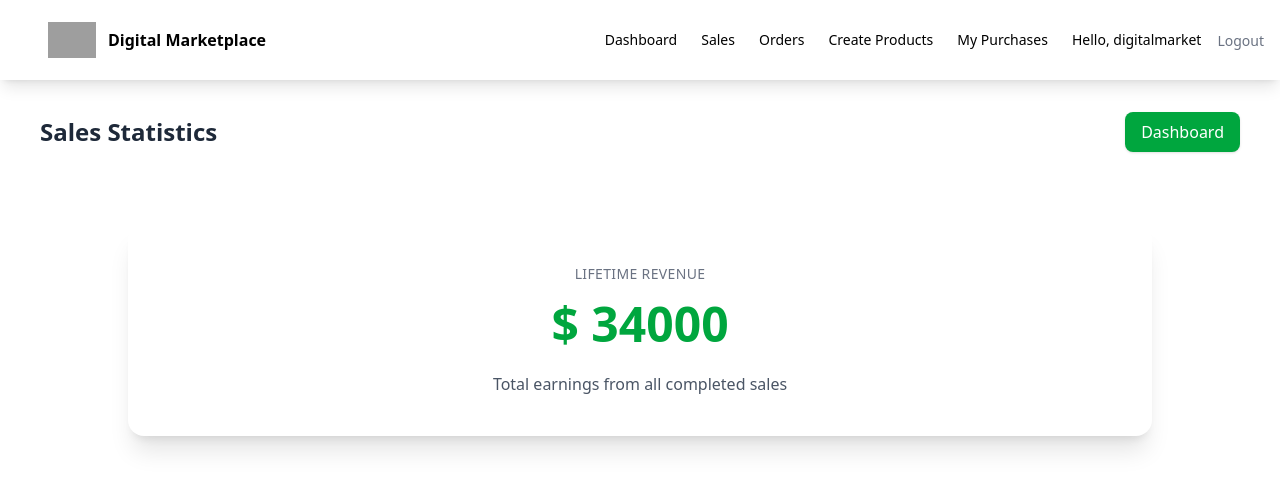
After one commit to Malayaranjan014/Digital-marketplace-django, a Django app: page /sales/ in a window 1280 px wide. The commit adds this page. Shown: the top 490 px of the page. Run offline with Django 5.2, Linux system fonts and the light colour scheme; a user stored in the database is signed in; data comes from the database, SQL or seed files in the repository; both versions use the stored data as it was after the commit; grey boxes are pictures that could not be loaded.

Commit message:
Add purchases page and calculate total earnings and orders

```diff
--- a/mysite/myapp/models.py
+++ b/mysite/myapp/models.py
@@ -7,6 +7,8 @@ class Product(models.Model):
     description = models.CharField(max_length=200)
     price = models.FloatField()
     file = models.FileField(upload_to='uploads')
+    total_sales_amount=models.IntegerField(default=0)
+    total_order=models.IntegerField(default=0)
 
     def __str__(self):
         return self.name
@@ -30,3 +32,7 @@ class OrderDetail(models.Model):
 
     created_on = models.DateTimeField(auto_now_add=True)
     updated_on = models.DateTimeField(auto_now=True)
+
+
+    def __str__(self):
+        return f"{self.customer_email} | {self.product}"
--- /dev/null
+++ b/mysite/myapp/templates/myapp/sales_dashboard.html
@@ -0,0 +1,37 @@
+{% extends "myapp/base.html" %}
+{% block body %}
+
+
+<div class="flex justify-between items-center px-10 py-8">
+    <h1 class="text-2xl font-bold text-gray-800">
+        Sales Statistics
+    </h1>
+
+    <a
+        href="{% url 'dashboard' %}"
+        class="bg-green-600 hover:bg-green-700 text-white px-4 py-2 rounded-lg shadow transition"
+    >
+        Dashboard
+    </a>
+</div>
+
+
+<div class="max-w-5xl mx-auto mt-10">
+    <div class="bg-white shadow-xl rounded-2xl p-10 text-center">
+
+    <p class="text-gray-500 text-sm uppercase tracking-wide">
+            Lifetime Revenue
+        </p>
+
+        <div class="mt-4 text-5xl font-extrabold text-green-600">
+            $ {{ total_sales.amount__sum }}
+        </div>
+
+            <p class="mt-6 text-gray-600">
+            Total earnings from all completed sales
+                </p>
+
+    </div>
+</div>
+
+{% endblock %}
--- a/mysite/myapp/urls.py
+++ b/mysite/myapp/urls.py
@@ -19,4 +19,6 @@ urlpatterns = [
     path('login/',auth_views.LoginView.as_view(template_name='myapp/login.html' ,authentication_form=CustomLoginForm),name="login"),
     path('logout/',auth_views.LogoutView.as_view() ,name="logout"),
     path('invalid/',views.invalid,name="invalid"),
+    path('purchases/',views.my_purchases,name="purchases"),
+    path('sales/',views.sales_dashboard,name='sales'),
 ]
--- a/mysite/myapp/views.py
+++ b/mysite/myapp/views.py
@@ -5,7 +5,7 @@ import stripe ,json
 from django.views.decorators.csrf import csrf_exempt
 from django.conf import settings
 from .forms import ProductForm , UserRegistrationForm
-
+from django.db.models import Sum
 # Create your views here.
 
 
@@ -78,6 +78,12 @@ def payment_success(request):
     session=stripe.checkout.Session.retrieve(session_id)
     order=get_object_or_404(OrderDetail, stripe_session_id=session.id)
     order.has_paid=True
+    #calculate  the  total sales of products
+    product=Product.objects.get(id=order.product.id)
+    product.total_sales_amount += int(product.price)
+    #count the number of product is order
+    product.total_order+=1
+    product.save()
     order.save()
 
     return render(request,'myapp/success.html',{'order':order})
@@ -161,3 +167,19 @@ def register(request):
 
 def invalid(request):
     return render (request,"myapp/invalid.html")
+
+
+
+
+def my_purchases(request):
+    # get all the orders current login user purchases
+    orders=OrderDetail.objects.filter(customer_email=request.user.email)
+    return render (request,'myapp/purchases.html' ,{'orders':orders})
+
+
+#for calculate the total amount of product of the login user
+def sales_dashboard(request):
+    orders=OrderDetail.objects.filter(product__seller=request.user)
+    total_sales=orders.aggregate(Sum('amount'))
+    print(total_sales)
+    return render (request,'myapp/sales_dashboard.html',{'total_sales':total_sales})
```
Also changed, not shown: mysite/myapp/templates/myapp/dashboard.html (+6 -6 lines), mysite/myapp/templates/myapp/purchases.html (added, +54 -0 lines), mysite/db.sqlite3, mysite/myapp/migrations/0006_product_total_sales_product_total_sales_amount.py (added), mysite/myapp/migrations/0007_rename_total_sales_product_total_order.py (added).
